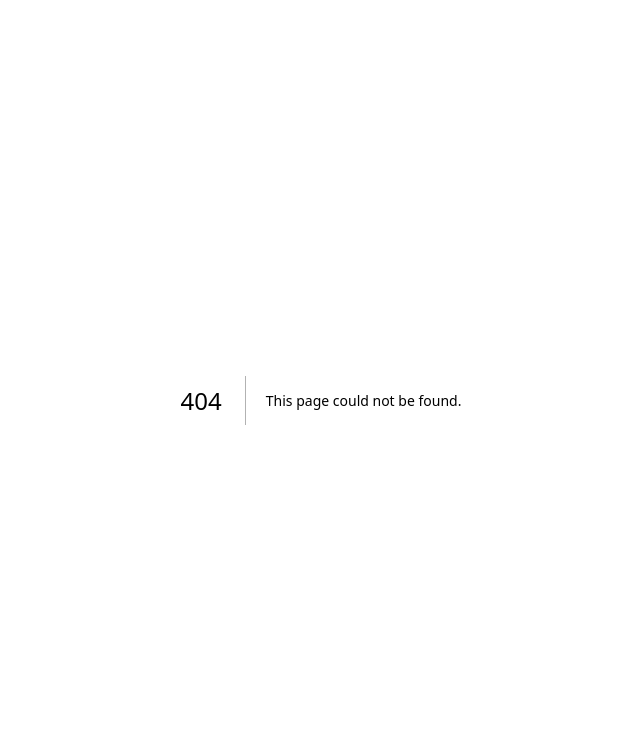
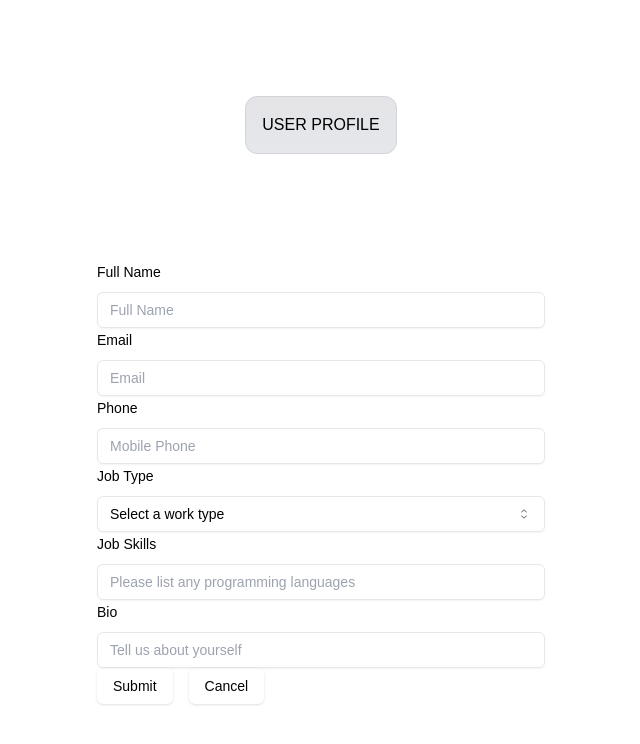
Before and after one commit to Ben0189/Careerlink, a Next.js app in the folder career-link-webui/: page /profile in a window 1280 px wide. Before the commit this address had no page. Shown: the top 744 px of the page, without its empty margins (319-959 px from the left). Built offline with nearby package versions, Linux system fonts and the light colour scheme.

Commit message:
finish user profile

```diff
--- a/career-link-webui/package.json
+++ b/career-link-webui/package.json
@@ -18,11 +18,11 @@
     "date-fns": "^3.6.0",
     "jotai": "^2.9.3",
     "lucide-react": "^0.436.0",
-    "next": "14.2.6",
+    "next": "^14.2.13",
     "quill": "^2.0.2",
     "radix-ui": "^1.0.1",
-    "react": "^18",
-    "react-dom": "^18",
+    "react": "^18.3.1",
+    "react-dom": "^18.3.1",
     "react-hook-form": "^7.53.0",
     "react-quill": "^2.0.0",
     "react-resizable-panels": "^2.1.1",
--- a/career-link-webui/src/app/page.tsx
+++ b/career-link-webui/src/app/page.tsx
@@ -1,13 +1,22 @@
+"use client";
 import Image from "next/image";
-
+import Link from 'next/link';
+import { useRouter } from 'next/navigation';
+import { Button } from "@/components/button";
 export default function Home() {
+  const router = useRouter();
+  const handleProfileSubmit =()=>{
+    router.push('/profile');
+  };
   return (
     <main className="flex min-h-screen flex-col items-center justify-between p-24">
       <div className="z-10 w-full max-w-5xl items-center justify-between font-mono m-1 text-sm lg:flex">
         <p className="fixed left-0 top-0 flex w-full justify-center border-b border-gray-300 bg-gradient-to-b from-zinc-200 pb-6 pt-8 backdrop-blur-2xl dark:border-neutral-800 dark:bg-zinc-800/30 dark:from-inherit lg:static lg:w-auto  lg:rounded-xl lg:border lg:bg-gray-200 lg:p-4 lg:dark:bg-zinc-800/30">
           Get started by editing&nbsp;
           <code className="font-mono font-bold">src/app/page.tsx</code>
+
         </p>
+        <Button onClick={handleProfileSubmit}>Profile</Button>
         <div className="fixed bottom-0 left-0 flex h-48 w-full items-end justify-center bg-gradient-to-t from-white via-white dark:from-black dark:via-black lg:static lg:size-auto lg:bg-none">
           <a
             className="pointer-events-none flex place-items-center gap-2 p-8 lg:pointer-events-auto lg:p-0"
--- /dev/null
+++ b/career-link-webui/src/pages/findCandidate.tsx
@@ -0,0 +1,24 @@
+"use client";
+import * as z from "zod";
+import {useForm} from "react-hook-form";
+import { zodResolver } from "@hookform/resolvers/zod";
+import { Form,FormControl,FormField,FormItem, FormLabel, FormMessage } from "@/components/form";
+import { Input } from "@/components/input";
+import { Button } from "@/components/button";
+import { Select, SelectTrigger, SelectValue, SelectItem, SelectContent } from "@/components/select";
+import { useRouter } from 'next/navigation';
+import Link from 'next/link';
+import "react-quill/dist/quill.snow.css";
+import "../app/globals.css";
+
+const formSchema = z
+  .object({
+    jobtitle: z.string(),
+    experience: z.string(),
+    description: z.string(),
+
+  })
+
+export default function FindCandidate(){
+
+}
--- a/career-link-webui/src/pages/createPost.tsx
+++ b/career-link-webui/src/pages/profile.tsx
@@ -1,46 +1,54 @@
 "use client";
 import * as z from "zod";
-import { Controller, useForm} from "react-hook-form";
+import {useForm} from "react-hook-form";
 import { zodResolver } from "@hookform/resolvers/zod";
 import { Form,FormControl,FormField,FormItem, FormLabel, FormMessage } from "@/components/form";
 import { Input } from "@/components/input";
 import { Button } from "@/components/button";
 import { Select, SelectTrigger, SelectValue, SelectItem, SelectContent } from "@/components/select";
-
+import { useRouter } from 'next/navigation';
+import Link from 'next/link';
 import "react-quill/dist/quill.snow.css";
 import "../app/globals.css";
-import dynamic from 'next/dynamic';
-const ReactQuill = dynamic(() => import("react-quill"), { ssr: false });
 
 const formSchema = z
   .object({
-    jobTitle: z.string(),
-    companyName: z.string(),
-    workPlaceType: z.string().nonempty({ message: "Please select a workplace type" }),
-    jobLocation: z.string(),
-    jobType: z.string().nonempty({ message: "Please select a work type" }),
-    description: z.string().nonempty({ message: "Please provide a job description" }),
+    FullName: z.string(),
+    email: z.string(),
+    phone: z.string(),
+    jobtype: z.string(),
+    jobskills: z.string(),
+    Bio: z.string()
   })
 
-export default function CreatePost() {
+export default function Profile() {
   const form = useForm <z.infer<typeof formSchema>>({
     resolver: zodResolver(formSchema),
     defaultValues:{
-      jobTitle: "",
-      companyName: "",
-      workPlaceType:"",
-      jobLocation: "",
-      jobType: "",
-      description: "",
+      FullName: "",
+      email: "",
+      phone:"",
+      jobtype: "",
+      jobskills: "",
+      Bio: "",
     },
   });
 
-  const handleSubmit =(values: z.infer<typeof formSchema>)=>{
-    console.log({values});
+  const handleSubmit =()=>{
+    console.log("Clicked Submit");
+  };
+  const router = useRouter();
+  const handleCancel=()=>{
+
+    router.push('/');
   };
 
   return(
     <main className="flex min-h-screen flex-col items-center justify-between p-24">
+       <p className="fixed left-0 top-0 flex w-full justify-center border-b border-gray-300 bg-gradient-to-b from-zinc-200 pb-6 pt-8 backdrop-blur-2xl dark:border-neutral-800 dark:bg-zinc-800/30 dark:from-inherit lg:static lg:w-auto  lg:rounded-xl lg:border lg:bg-gray-200 lg:p-4 lg:dark:bg-zinc-800/30">
+          USER PROFILE
+
+        </p>
       <Form {...form}>
         <form
           onSubmit={form.handleSubmit(handleSubmit)}
@@ -48,13 +56,31 @@ export default function CreatePost() {
         >
           <FormField
             control={form.control}
-            name="jobTitle"
+            name="FullName"
             render={({ field }) => {
               return (
               <FormItem>
-                <FormLabel className="text-black">Job Title</FormLabel>
+                <FormLabel className="text-black">Full Name</FormLabel>
+
                   <FormControl>
-                  <Input className="text-black" placeholder="Job Title" type ="jobTitle" {...field}/>
+                    <Input className="text-black" placeholder="Full Name" type="FullName" {...field}/>
+                  </FormControl>
+
+                <FormMessage className="text-red-500"/>
+              </FormItem>
+            );
+            }}
+          />
+          <FormField
+            control={form.control}
+            name="email"
+            render={({ field }) => {
+              return (
+              <FormItem>
+
+                <FormLabel className="text-black">Email</FormLabel>
+                    <FormControl>
+                      <Input className="text-black" placeholder="Email" type ="email" {...field}/>
                     </FormControl>
                 <FormMessage className="text-red-500"/>
               </FormItem>
@@ -64,14 +90,17 @@ export default function CreatePost() {
 
 <FormField
             control={form.control}
-            name="companyName"
+            name="phone"
             render={({ field }) => {
               return (
               <FormItem>
-                <FormLabel className="text-black">Company</FormLabel>
+                <FormLabel className="text-black mt-4">Phone</FormLabel>
+
                 <FormControl>
-                  <Input className="text-black" placeholder="Company Name" type ="companyName" {...field}/>
+                  <Input className="text-black mt-4" placeholder="Mobile Phone" type ="phone" {...field}/>
                 </FormControl>
+
+
                 <FormMessage className="text-red-500"/>
               </FormItem>
             );
@@ -80,32 +109,7 @@ export default function CreatePost() {
 
 <FormField
             control={form.control}
-            name="workPlaceType"
-            render={({ field }) => {
-              return (
-              <FormItem>
-                <FormLabel className="text-black">Workplace Type</FormLabel>
-                <Select onValueChange={field.onChange}>
-                <FormControl>
-                  <SelectTrigger>
-                    <SelectValue placeholder="Select a workplace type" />
-                  </SelectTrigger>
-                </FormControl>
-                <SelectContent className="bg-white bg-opacity-95">
-                  <SelectItem value="Full time" className="text-black">On site</SelectItem>
-                  <SelectItem value="Part time" className="text-black">Remote</SelectItem>
-                  <SelectItem value="Contract/Temp" className="text-black">Hybird</SelectItem>
-                </SelectContent>
-                </Select>
-                <FormMessage className="text-red-500"/>
-              </FormItem>
-            );
-            }}
-          />
-
-          <FormField
-            control={form.control}
-            name="jobType"
+            name="jobtype"
             render={({ field }) => {
               return (
               <FormItem>
@@ -113,7 +117,7 @@ export default function CreatePost() {
                 <Select onValueChange={field.onChange}>
                 <FormControl>
                   <SelectTrigger>
-                    <SelectValue placeholder="Select a work type" />
+                    <SelectValue placeholder="Select a work type"  />
                   </SelectTrigger>
                 </FormControl>
                 <SelectContent className="bg-white bg-opacity-95">
@@ -131,13 +135,13 @@ export default function CreatePost() {
 
 <FormField
             control={form.control}
-            name="jobLocation"
+            name="jobskills"
             render={({ field }) => {
               return (
               <FormItem>
-                <FormLabel className="text-black">Job Location</FormLabel>
+                <FormLabel className="text-black">Job Skills</FormLabel>
                 <FormControl>
-                  <Input className="text-black" placeholder="Job Location" type ="jobLocation" {...field}/>
+                  <Input className="text-black" placeholder="Please list any programming languages" type ="jobskills" {...field}/>
                 </FormControl>
                 <FormMessage className="text-red-500"/>
               </FormItem>
@@ -147,31 +151,29 @@ export default function CreatePost() {
 
 <FormField
             control={form.control}
-            name="description"
+            name="Bio"
             render={({ field }) => (
               <FormItem>
-                <FormLabel className="text-black">Job Description</FormLabel>
-                <Controller
-                  control={form.control}
-                  name="description"
-                  render={({ field }) => (
-                    <ReactQuill
-                      theme="snow"
-                      value={field.value}
-                      onChange={field.onChange}
-                      className="text-black"
-                    />
-                  )}
-                />
+                <FormLabel className="text-black">Bio</FormLabel>
+                <FormControl>
+                  <Input className="text-black" placeholder="Tell us about yourself" type ="jobskills" {...field}/>
+                </FormControl>
+
                 <FormMessage className="text-red-500" />
               </FormItem>
             )}
           />
+           <div className="flex space-x-4">
+            <Button type="submit" className="w-full md:w-auto">Submit</Button>
+            <Button type="button" className="w-full md:w-auto" onClick= {handleCancel}>
+              Cancel
+            </Button>
+      </div>
 
-          <Button type="submit" className="w-full text-black">Submit</Button>
         </form>
       </Form>
 
     </main>
+
   )
 }
```
Also changed, not shown: 1 other file (tests, documents, lock files or other folders). Lines whose indentation alone changed are shown as unchanged.
